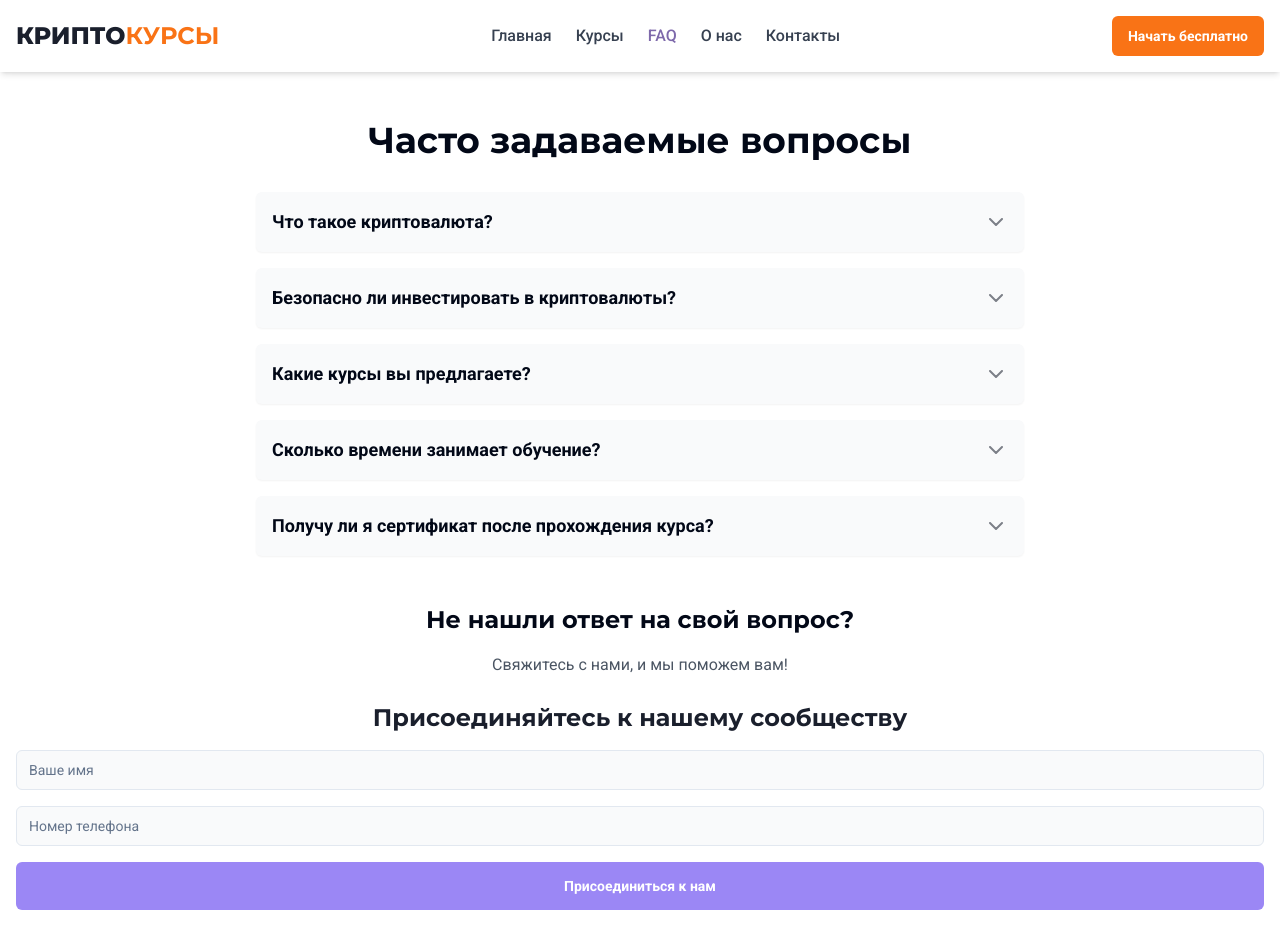
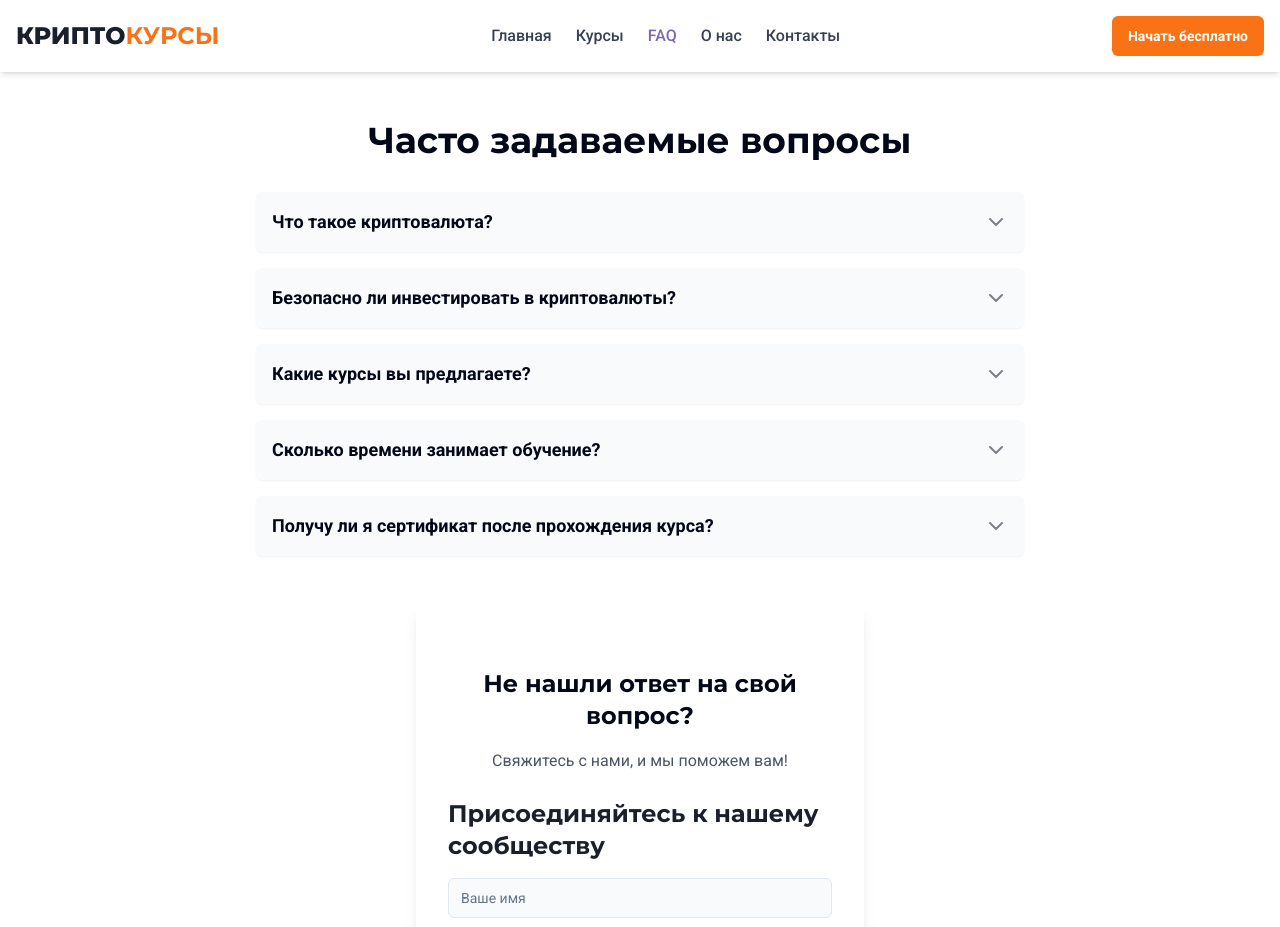
Before and after one commit to angelikabader93/cryptokursy-ru-94, a React (Vite) app: page /faq in a window 1280 px wide. Shown: the top 927 px of the page. Built offline with nearby package versions, Linux system fonts and the light colour scheme.

Commit message:
Fix: Improve SignupForm layout on FAQ page
Adjust the layout of the SignupForm component on the FAQ page to improve its appearance in wide-screen views.

```diff
--- a/src/pages/FAQ.tsx
+++ b/src/pages/FAQ.tsx
@@ -57,10 +57,14 @@ const FAQ = () => {
               </Collapsible>
             ))}
           </div>
-          <div className="mt-12 text-center">
-            <h2 className="text-2xl font-bold mb-4">Не нашли ответ на свой вопрос?</h2>
-            <p className="text-gray-600 mb-6">Свяжитесь с нами, и мы поможем вам!</p>
-            <SignupForm formType="about" />
+          <div className="mt-12 flex justify-center">
+            <div className="w-full max-w-md bg-white rounded-lg shadow-lg p-8">
+              <div className="text-center mb-6">
+                <h2 className="text-2xl font-bold mb-2">Не нашли ответ на свой вопрос?</h2>
+                <p className="text-gray-600">Свяжитесь с нами, и мы поможем вам!</p>
+              </div>
+              <SignupForm formType="about" />
+            </div>
           </div>
         </div>
       </main>
```
